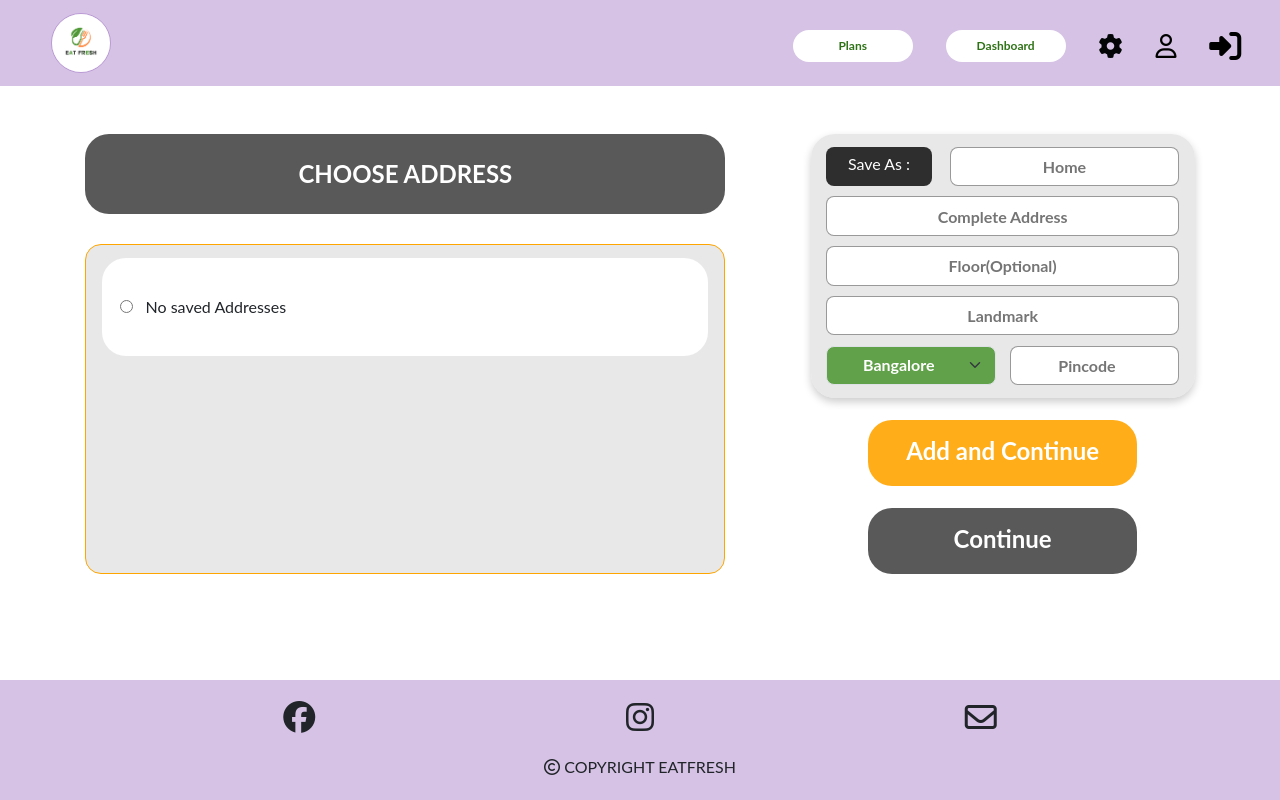
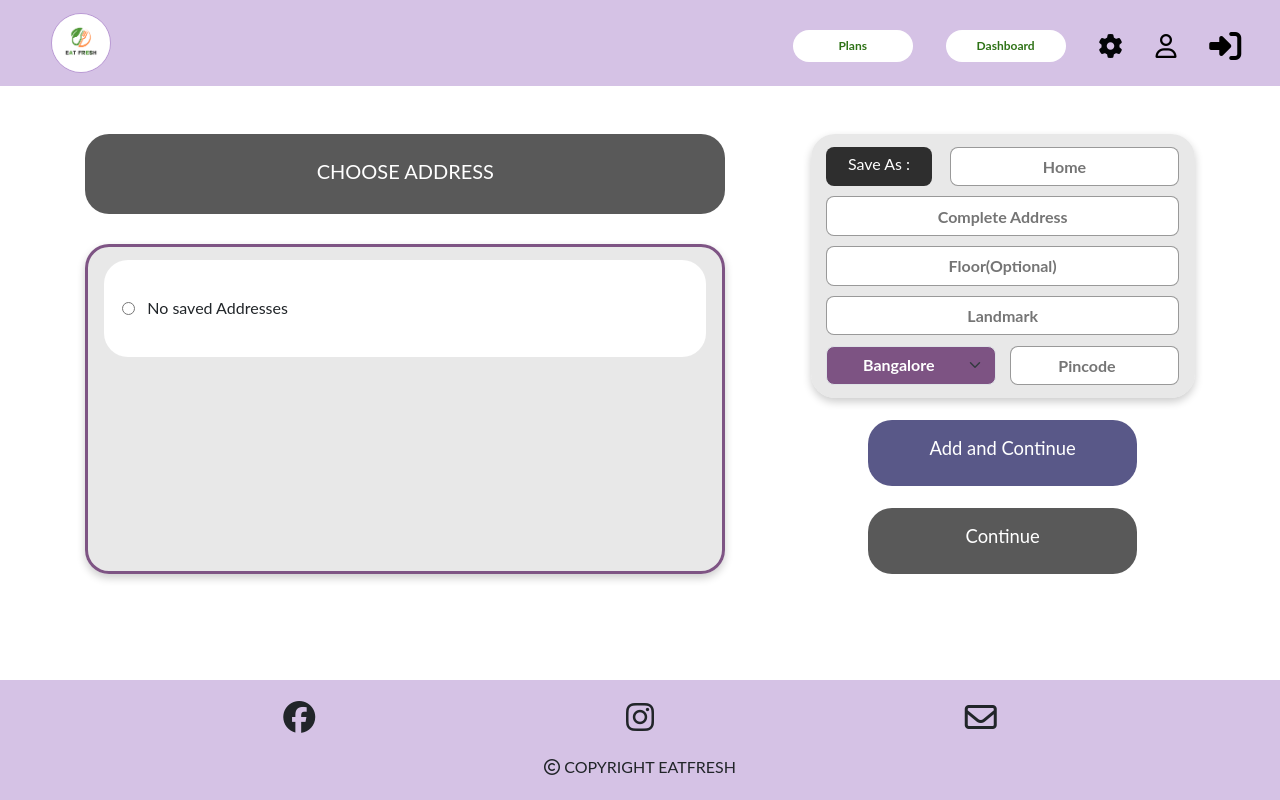
Before and after one commit to Globetrottercode/react_eat_fresh, a React (Create React App) app: page /plans/1/checkout/address in a window 1280 px wide. Built offline with nearby package versions, Linux system fonts and the light colour scheme.

Commit message:
styling Changes in Payment.js page

```diff
--- a/src/css/checkout.module.css
+++ b/src/css/checkout.module.css
@@ -160,8 +160,9 @@
   align-items: center;
   color: white;
 }
-.checkoutChooseAddress > h3 {
+.checkoutChooseAddress > p {
   margin-top: 1.5%;
+  font-size: 2.5vh;
 }
 
 .checkoutAddrRight {
@@ -177,8 +178,9 @@
   height: 75%;
   width: 100%;
   background-color: rgba(217, 217, 217, 0.6);
-  border-radius: 2vh;
-  border: 1px solid orange;
+  box-shadow: 0 4px 8px 0 rgba(0, 0, 0, 0.2);
+  border-radius: 3vh;
+  border: 3px solid rgba(99, 47, 107, 0.8);
   overflow-y: scroll;
 }
 
@@ -222,7 +224,7 @@
 .checkoutAddBtn {
   height: 15%;
   width: 70%;
-  background-color: rgba(255, 165, 0, 0.9);
+  background-color: rgba(48, 47, 107, 0.8);
   border-radius: 3vh;
   color: white;
   display: flex;
@@ -232,8 +234,9 @@
 .checkoutAddBtn:hover {
   border: 2px solid white;
 }
-.checkoutAddBtn > h3 {
-  margin-top: 2%;
+.checkoutAddBtn > p {
+  margin-top: 3%;
+  font-size: 2.3vh;
 }
 
 .checkoutContinue {
@@ -250,8 +253,9 @@
   border: 2px solid white;
 }
 
-.checkoutContinue > h3 {
-  margin-top: 2%;
+.checkoutContinue > p {
+  margin-top: 3%;
+  font-size: 2.3vh;
 }
 
 .checkoutAddAddressCardLine1 {
@@ -350,6 +354,7 @@
   display: flex;
   flex-direction: column;
   justify-content: space-between;
+  align-items: center;
 }
 
 .rightPayment {
@@ -365,40 +370,41 @@
 }
 
 .orderSummary {
-  width: 100%;
+  width: 70%;
   height: 8vh;
-  background-color: rgba(0, 0, 0, 0.65);
-  border-radius: 1vh;
+  background-color: rgba(48, 47, 107, 0.8);
+  border-radius: 3vh;
   color: white;
   display: flex;
   justify-content: center;
   align-items: center;
 }
 
-.orderSummary > h3 {
-  margin-top: 1%;
+.orderSummary > p {
+  margin-top: 2%;
+  font-size: 2.5vh;
 }
 
 .summaryCard {
   width: 100%;
   height: 32vh;
-  background-color: rgba(217, 217, 217, 0.6);
+  background-color: rgba(99, 47, 107, 0.2);
   border-radius: 2vh;
   display: flex;
   flex-direction: column;
-  justify-content: space-around;
+  justify-content: space-evenly;
   align-items: center;
 }
 
 .summaryCard > div {
-  height: 16%;
+  height: 14%;
   width: 95%;
   border-radius: 1vh;
-  background-color: rgba(0, 0, 0, 0.2);
+  background-color: rgba(99, 47, 107, 0.3);
   display: flex;
   justify-content: space-between;
   align-items: center;
-  font-weight: bolder;
+  font-weight: 300;
   color: white;
 }
 
@@ -414,7 +420,7 @@
   height: 12vh;
   background-color: white;
   border-radius: 2vh;
-  border: 1px solid;
+  border: 2px solid rgba(99, 47, 107, 0.8);
   display: flex;
   flex-direction: column;
   justify-content: center;
@@ -429,7 +435,7 @@
   height: 20vh;
   width: 90%;
   background-color: rgba(217, 217, 217, 0.6);
-  border: 1px solid orange;
+  border: 1px solid rgba(99, 47, 107, 0.8);
   border-radius: 2vh;
   display: flex;
   flex-direction: column;
@@ -445,34 +451,37 @@
 }
 
 .COD {
-  height: 9vh;
-  width: 90%;
-  background-color: rgba(255, 165, 0, 0.9);
-  border-radius: 2vh;
+  height: 7vh;
+  width: 60%;
+  background-color: rgba(99, 47, 107, 0.8);
+  border-radius: 4vh;
   color: white;
   display: flex;
   justify-content: center;
   align-items: center;
 }
-.COD > h3 {
-  margin-top: 2%;
-  font-size: 3vh;
+.COD > p {
+  margin-top: 5%;
+  font-size: 2vh;
+  font-weight: 300;
 }
 
 .Online {
-  height: 9vh;
-  width: 90%;
-  background-color: rgba(0, 0, 0, 0.65);
-  border-radius: 2vh;
+  margin-bottom: 2%;
+  height: 7vh;
+  width: 60%;
+  background-color: rgba(99, 47, 107, 0.8);
+  border-radius: 4vh;
   color: white;
   display: flex;
   justify-content: center;
   align-items: center;
 }
 
-.Online > h3 {
-  margin-top: 2%;
-  font-size: 3vh;
+.Online > p {
+  margin-top: 5%;
+  font-size: 2vh;
+  font-weight: 300;
 }
 
 .inputPaymentLabel {
@@ -482,7 +491,7 @@
   border-radius: 1vh;
   color: white;
   font-size: 2vh;
-  font-weight: bolder;
+  font-weight: 300;
   display: flex;
   justify-content: center;
   align-items: center;
@@ -493,6 +502,8 @@
   width: 65%;
   background-color: white;
   border-radius: 1vh;
+  border: 1px solid rgba(99, 47, 107, 0.8);
+  text-align: center;
 }
 .creditsCheckout {
   height: 10%;
@@ -523,8 +534,8 @@
 }
 
 .creditsUse > span {
-  font-size: 2vh;
-  font-weight: bolder;
+  font-size: 2.4vh;
+  font-weight: 300;
 }
 .creditsLabel {
   height: 100%;
@@ -539,8 +550,9 @@
 }
 
 .creditsLabel > span {
-  font-size: 2vh;
-  font-weight: bolder;
+  font-size: 2.5vh;
+  font-weight: 300;
+  /* font-weight: bolder; */
 }
 
 .creditsDisplay {
@@ -555,8 +567,8 @@
   align-items: center;
 }
 .creditsDisplay > span {
-  font-size: 2vh;
-  font-weight: bolder;
+  font-size: 2.5vh;
+  font-weight: 300;
 }
 
 /* ////////// PaymentSuccess.js ////////////////// */
--- a/src/css/styles.css
+++ b/src/css/styles.css
@@ -149,7 +149,7 @@ body {
   font-size: 2vh;
   font-weight: bolder;
   text-align-last: center;
-  background-color: rgba(81, 153, 56, 0.9);
+  background-color: rgba(99, 47, 107, 0.8);
 }
 
 .mealsDropDown {
--- a/src/pages/CheckoutPages/CheckoutAddr.js
+++ b/src/pages/CheckoutPages/CheckoutAddr.js
@@ -125,7 +125,7 @@ function CheckoutAddr() {
       <div className={checkout.body}>
         <div className={checkout.checkoutAddrLeft}>
           <div className={checkout.checkoutChooseAddress}>
-            <h3>CHOOSE ADDRESS</h3>
+            <p>CHOOSE ADDRESS</p>
           </div>
           <div className={checkout.checkoutAddressCard}>
             {localStorage.getItem("allAddress") ? (
@@ -330,7 +330,7 @@ function CheckoutAddr() {
             type="button"
             className={checkout.checkoutAddBtn}
           >
-            <h3>Add and Continue</h3>
+            <p>Add and Continue</p>
           </div>
           <div
             onClick={async () => {
@@ -350,7 +350,7 @@ function CheckoutAddr() {
             type="button"
             className={checkout.checkoutContinue}
           >
-            <h3>Continue</h3>
+            <p>Continue</p>
           </div>
         </div>
       </div>
--- a/src/pages/CheckoutPages/Payment.js
+++ b/src/pages/CheckoutPages/Payment.js
@@ -210,7 +210,7 @@ function Payment() {
       <div className={checkout.body}>
         <div className={checkout.leftPayment}>
           <div className={checkout.orderSummary}>
-            <h3>ORDER SUMMARY</h3>
+            <p>Order Summary</p>
           </div>
           <div className={checkout.summaryCard}>
             <div>
@@ -229,7 +229,7 @@ function Payment() {
 
               <p>{selectedDays}</p>
             </div>
-            <div style={{ backgroundColor: "rgba(0, 0, 0, 0.4)" }}>
+            <div style={{ backgroundColor: "rgba(99, 47, 107, 0.5)" }}>
               <p>Sub Total :</p>
               <p>{subtotal}</p>
             </div>
@@ -287,14 +287,14 @@ function Payment() {
             </div>
           </div>
           <div onClick={handleCOD} type="button" className={checkout.COD}>
-            <h3>Cash On Delivery</h3>
+            <p>Cash On Delivery</p>
           </div>
           <div
             onClick={() => checkoutHandler(subtotal)}
             type="button"
             className={checkout.Online}
           >
-            <h3>Pay via Online</h3>
+            <p>Pay via Online</p>
           </div>
         </div>
       </div>
```
